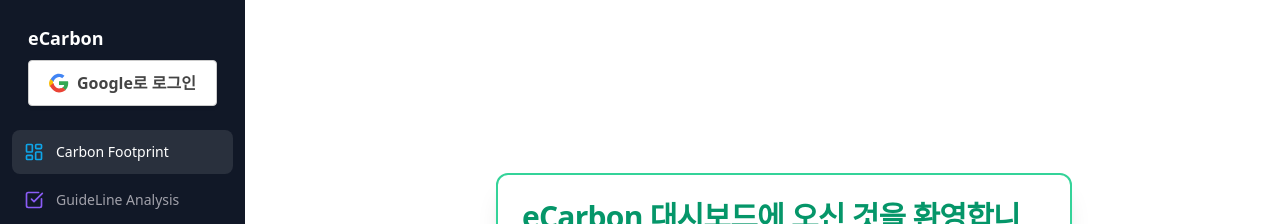
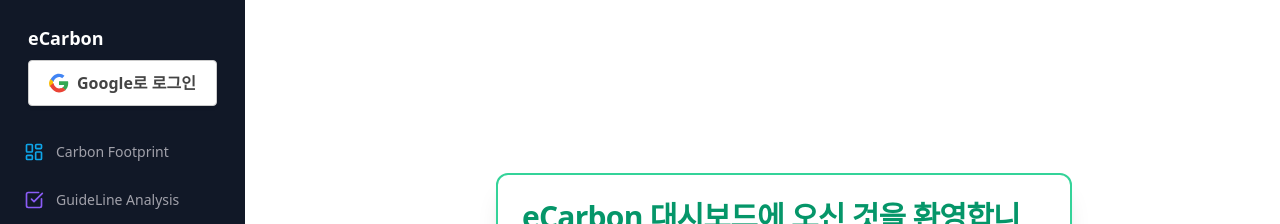
Before and after one commit to Google-eCarbon/ecarbon, a React (Vite) app in the folder frontend/my-dashboard/: page / in a window 1280 px wide. Shown: the top 224 px of the page. Built offline with nearby package versions, Linux system fonts and the light colour scheme; no server answers.

Commit message:
fix: Update the href prop of Carbon Footprint item to point to /carbon-analysis

```diff
--- a/frontend/my-dashboard/src/components/Sidebar.tsx
+++ b/frontend/my-dashboard/src/components/Sidebar.tsx
@@ -14,7 +14,7 @@ const Sidebar = () => {
     {
       label: 'Carbon Footprint',
       icon: LayoutDashboard,
-      href: '/',
+      href: '/carbon-analysis',
       color: "text-sky-500"
     },
     {
```
